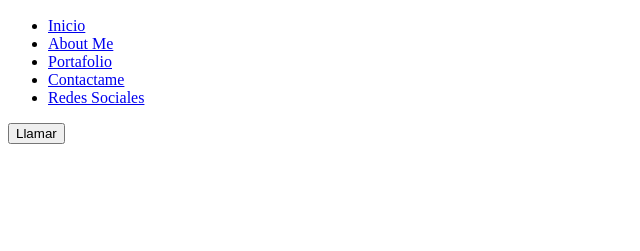
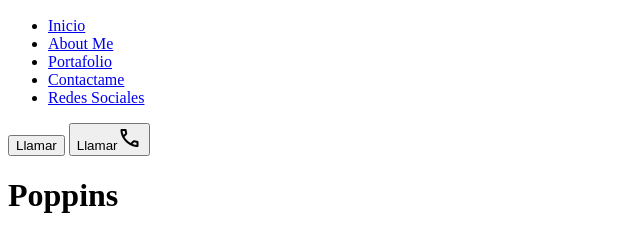
Before and after one commit to JoshuaDom2428/landing-page-JoshuaDominguez, a plain HTML site: page Index.HTML in a window 1280 px wide. Shown: the part 167-418 px from the top of the page, without its empty margins (0-640 px from the left). Drawn offline with nearby package versions, Linux system fonts and the light colour scheme.

Commit message:
Vinculamos Google Fonts y Material Icons

```diff
--- a/Index.HTML
+++ b/Index.HTML
@@ -6,6 +6,12 @@
   <title>Joshua Dominguez</title>
   <link rel="stylesheet" href="./Style.Css">
   <link rel="icon" href="./Fav-Icon-JoshuaDominguez.png" type="image/png"/>
+
+    <!-- Google Fonts -->
+
+  <!-- Material Icons -->
+   <link rel="stylesheet" href="https://fonts.googleapis.com/css2?family=Material+Symbols+Outlined"/>
+
 </head>
 <body>
 
@@ -14,6 +20,7 @@
     <nav>
       <div>
         <img src="./Fav-Icon-JoshuaDominguez.png" alt="Joshua Logo">
+
       </div>
       <ul>
         <li><a href="#">Inicio</a></li>
@@ -24,9 +31,12 @@
       </ul>
 
       <button>Llamar</button>
+       <button>Llamar<span class="material-symbols-outlined">phone</span></button>
      </nav>
 
   </head>
 
+  <h1>Poppins</h1>
+
 </body>
 </html>
--- a/Style.Css
+++ b/Style.Css
@@ -0,0 +1,64 @@
+@font-face {
+  font-family: PoppinsBlack;
+  src: url(./assets/fonts/Poppins-Black.ttf) format(opentype);
+}
+
+@font-face {
+  font-family: PoppinsBlackItalic;
+  src: url(./assets/fonts/Poppins-BlackItalic.ttf) format(opentype);
+}
+
+@font-face {
+  font-family: PoppinsBold;
+  src: url(./assets/fonts/Poppins-Bold.ttf) format(opentype);
+}
+
+@font-face {
+  font-family: PoppinsBoldItalic;
+  src: url(./assets/fonts/Poppins-BoldItalic.ttf) format(opentype);
+}
+
+@font-face {
+  font-family: PoppinsExtraBold;
+  src: url(./assets/fonts/Poppins-ExtraBold.ttf) format(opentype);
+}
+
+@font-face {
+  font-family: PoppinsExtraLight;
+  src: url(./assets/fonts/Poppins-ExtraLight.ttf) format(opentype);
+}
+
+@font-face {
+  font-family: PoppinsLightItalic;
+  src: url(./assets/fonts/Poppins-ExtraLightItalic.ttf) format(opentype);
+}
+
+@font-face {
+  font-family: PoppinsItalic;
+  src: url(./assets/fonts/Poppins-Italic.ttf) format(opentype);
+}
+
+@font-face {
+  font-family: PoppinsLight;
+  src: url(./assets/fonts/Poppins-Light.ttf) format(opentype);
+}
+
+@font-face {
+  font-family: PoppinsMedium;
+  src: url(./assets/fonts/Poppins-Medium.ttf) format(opentype);
+}
+
+@font-face {
+  font-family: PoppinsRegular;
+  src: url(./assets/fonts/Poppins-Regular.ttf) format(opentype);
+}
+
+/* Vinculamos Google Fonts y Material Icons */
+
+body {
+  font-family: 'Poppins' ;
+}
+
+h1 {
+  font-family: 'Poppins' ;
+}
```
Also changed, not shown: assets/fonts/Poppins-Black.ttf (added), assets/fonts/Poppins-BlackItalic.ttf (added), assets/fonts/Poppins-Bold.ttf (added), assets/fonts/Poppins-BoldItalic.ttf (added), assets/fonts/Poppins-ExtraBold.ttf (added), assets/fonts/Poppins-ExtraBoldItalic.ttf (added), assets/fonts/Poppins-ExtraLight.ttf (added), assets/fonts/Poppins-ExtraLightItalic.ttf (added), assets/fonts/Poppins-Italic.ttf (added), assets/fonts/Poppins-Light.ttf (added), assets/fonts/Poppins-LightItalic.ttf (added), assets/fonts/Poppins-Medium.ttf (added), assets/fonts/Poppins-MediumItalic.ttf (added), assets/fonts/Poppins-Regular.ttf (added), 4 more files.
